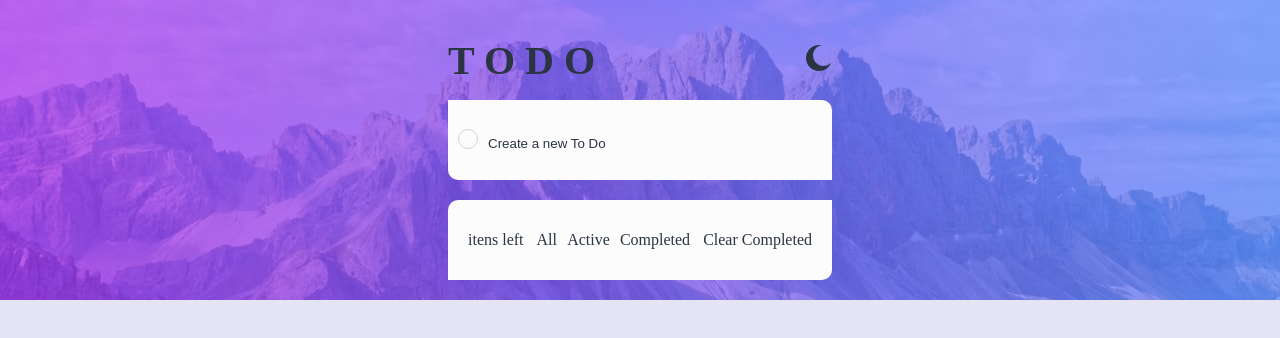
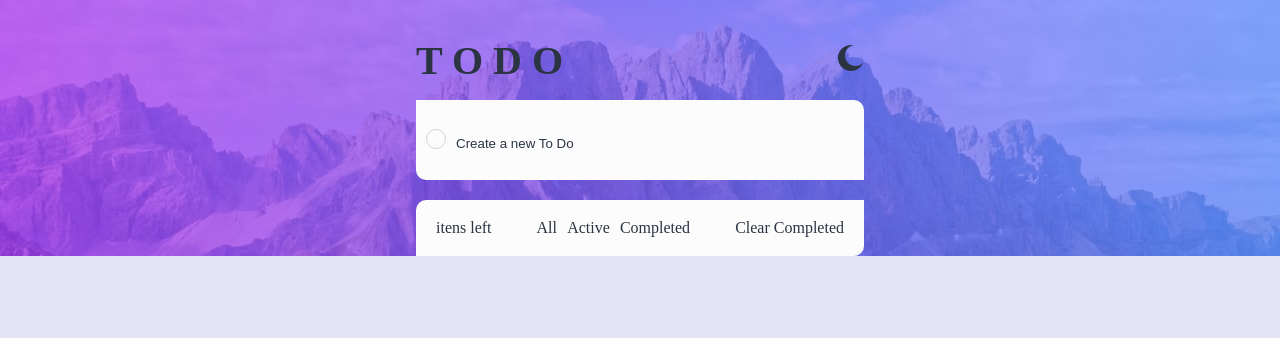
Before and after one commit to Tcheagow/ToDo-Website, a React (Create React App) app: page / in a window 1280 px wide. Shown: the top 338 px of the page. Built offline with nearby package versions, Linux system fonts and the light colour scheme.

Commit message:
add ToDo list in divMain

```diff
--- a/src/components/container/ContainerStyles.js
+++ b/src/components/container/ContainerStyles.js
@@ -1,7 +1,7 @@
 import styled from 'styled-components';
 
 export const DivContainer = styled.div`
-    height: 100vh;
+    height: min-content;
     width: 100vw;
 
     display: flex;
--- a/src/components/divMain/DivMainStyles.js
+++ b/src/components/divMain/DivMainStyles.js
@@ -1,8 +1,8 @@
 import styled from 'styled-components';
 
 export const ContainerMain = styled.div`
-    height: 70vh;
-    width: 30vw;
+    height: min-content;
+    width: 35vw;
 
     display: flex;
     flex-direction: column;
--- a/src/components/divMain/divToDo/DivToDo.jsx
+++ b/src/components/divMain/divToDo/DivToDo.jsx
@@ -1,7 +1,7 @@
 import React from "react";
 import DivFunctionalities from "./divFunctionalities/DivFunctionalities";
 
-import { ContainerToDo } from './DivToDoStyles';
+import { ContainerToDo, ContainerToDoList } from './DivToDoStyles';
 
 export default function DivCreateToDo(props){
     function addToDoInList() {
@@ -19,7 +19,9 @@ export default function DivCreateToDo(props){
 
         const toDoList = toDoArray.map(
             (toDo) =>
-                <p>{toDo}</p>
+                <ContainerToDoList className="borderDivTodo">
+                    <p>{toDo}</p>
+                </ContainerToDoList>
         );
 
         return toDoList;
@@ -27,8 +29,8 @@ export default function DivCreateToDo(props){
 
     return(
         <ContainerToDo className="backColor">
+            {addToDoInList()}
             <DivFunctionalities/>
-            {addToDoInList()}
         </ContainerToDo>
     );
 }
--- a/src/components/divMain/divToDo/DivToDoStyles.js
+++ b/src/components/divMain/divToDo/DivToDoStyles.js
@@ -2,10 +2,25 @@ import styled from 'styled-components';
 
 export const ContainerToDo = styled.div`
     width: auto;
-    height: 10vh;
-    max-height: calc(70vh - 15vh - 40px);
+
+    height: min-content;
 
     margin-top: 20px;
 
     border-radius: 10px 0 10px 0;
+
+    display: flex;
+    flex-direction: column;
 `;
+
+export const ContainerToDoList = styled.div`
+    width: auto;
+    height: 7vh;
+
+
+    display: flex;
+    flex-direction: row;
+
+    align-items: center;
+    justify-content: center;
+`;
--- a/src/components/divMain/divToDo/divFunctionalities/DivFunctionalitiesStyles.js
+++ b/src/components/divMain/divToDo/divFunctionalities/DivFunctionalitiesStyles.js
@@ -1,8 +1,8 @@
 import styled from 'styled-components';
 
 export const ContainerFunctionalities = styled.div`
-    height: 10vh;
-    width: calc(30vw - 40px);
+    height: 7vh;
+    width: calc(35vw - 40px);
 
     display: flex;
     flex-direction: row;
--- a/src/theme/Global.js
+++ b/src/theme/Global.js
@@ -6,6 +6,10 @@ export default createGlobalStyle`
         padding: 0;
         outline: 0;
         box-sizing: border-box;
+    }
+    body{
+        background-color: ${(props) => props.theme.color.background};
+        overflow-x: hidden;
     }
     .background{
         margin: 0;
@@ -37,4 +41,7 @@ export default createGlobalStyle`
         background-color: ${(props) => props.theme.color.colorInput};
         color: ${(props) => props.theme.color.text};
     }
+    .borderDivTodo{
+        border-bottom:  ${(props) => props.theme.color.borderDivToDo};
+    }
 `;
--- a/src/theme/Theme.js
+++ b/src/theme/Theme.js
@@ -4,7 +4,8 @@ export const darkTheme = {
         text: '#cacde8',
         colorInput: "#24243c",
         backgroundDivInMain: "#24243c",
-        colorBorderButton: "#777a92"
+        colorBorderButton: "#777a92",
+        borderDivToDo: "2px solid #777a92"
     }
 }
 export const lightTheme = {
@@ -13,6 +14,7 @@ export const lightTheme = {
         text: '#2B3442',
         colorInput: '#fcfcfc',
         backgroundDivInMain: "#fcfcfc",
-        colorBorderButton: "#d2d3db"
+        colorBorderButton: "#d2d3db",
+        borderDivToDo: "2px solid #d2d3db"
     }
 }
```
